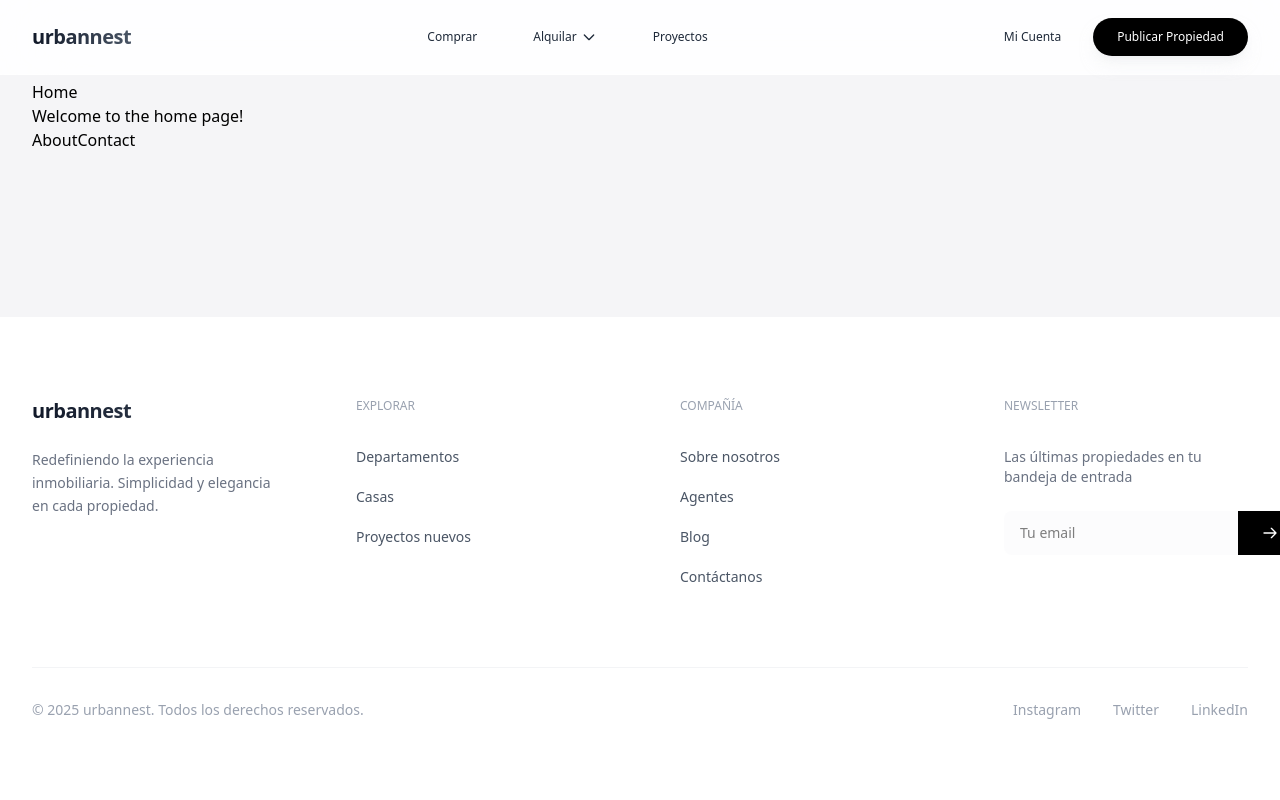
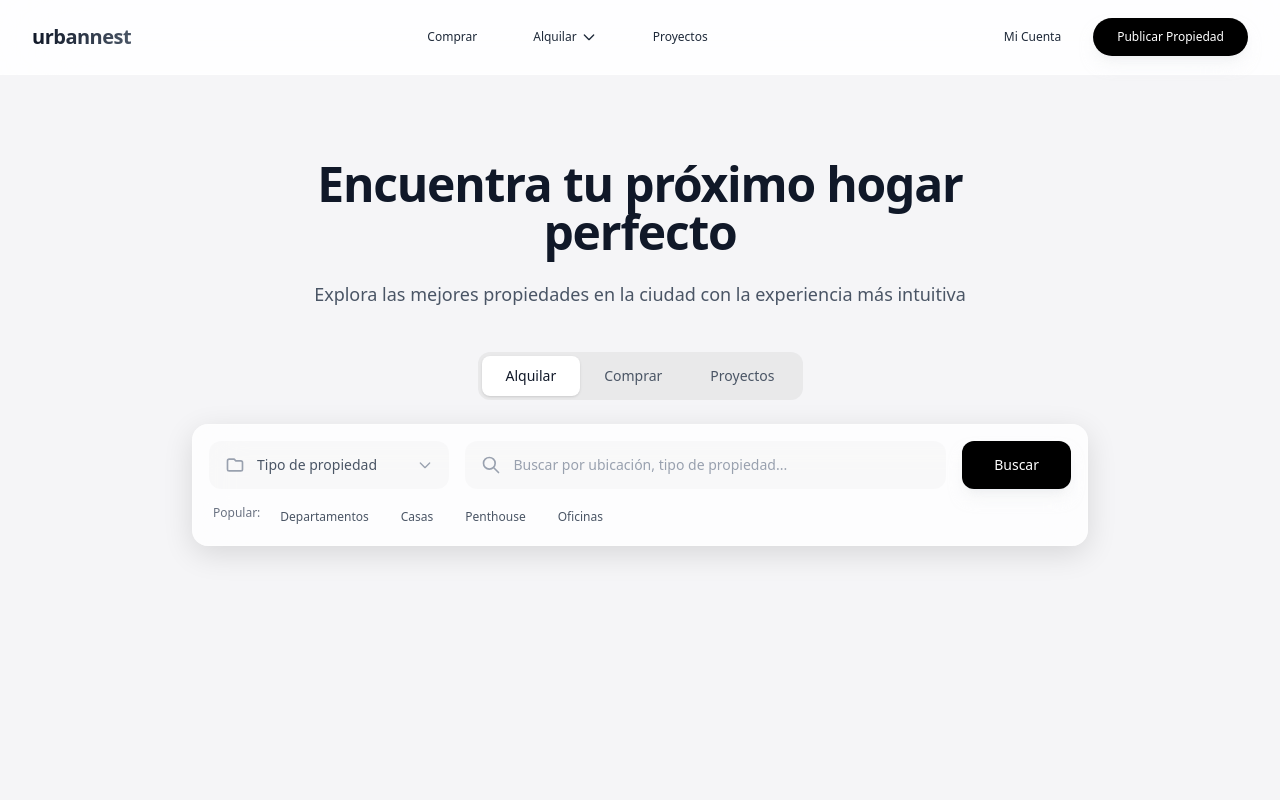
Before and after one commit to Russel-FS/ng-UrbanNest, an Angular app: page / in a window 1280 px wide. Shown: the top 800 px of the page. Built offline with nearby package versions, Linux system fonts and the light colour scheme.

Commit message:
desing int the home component

```diff
--- a/src/app/presentation/layout/layout.component.html
+++ b/src/app/presentation/layout/layout.component.html
@@ -100,7 +100,7 @@
     </nav>
 
     <!-- Main Content -->
-    <main class="flex-1 pt-20">
+    <main class="flex-1 pt-20 min-h-screen">
         <router-outlet />
     </main>
 
--- a/src/app/presentation/pages/home/home.component.html
+++ b/src/app/presentation/pages/home/home.component.html
@@ -1,6 +1,99 @@
-<div class="max-w-[1500px] mx-auto px-8">
-    <h1>Home</h1>
-    <p>Welcome to the home page!</p>
-    <a routerLink="/about">About</a>
-    <a routerLink="/contact">Contact</a>
+<div class="max-w-[1500px] mx-auto px-8 flex-grow">
+    <!-- Seccion principal -->
+    <div class="min-h-[500px] flex flex-col items-center justify-center py-20 relative">
+        <div class="text-center space-y-6 max-w-3xl mx-auto mb-11">
+            <h1 class="text-4xl md:text-5xl font-semibold tracking-tight text-gray-900">
+                Encuentra tu próximo hogar perfecto
+            </h1>
+            <p class="text-gray-600 text-lg">
+                Explora las mejores propiedades en la ciudad con la experiencia más intuitiva
+            </p>
+        </div>
+
+        <!-- busqueda -->
+        <div class="w-full max-w-4xl mx-auto">
+            <!-- Tabs -->
+            <div class="flex justify-center mb-6">
+                <div class="inline-flex p-1 bg-black/5 rounded-xl">
+                    <button type="button"
+                            class="px-6 py-2.5 rounded-lg text-sm font-medium bg-white shadow-sm text-gray-900 transition-all hover:shadow-md">
+                        Alquilar
+                    </button>
+                    <button type="button"
+                            class="px-6 py-2.5 rounded-lg text-sm font-medium text-gray-600 hover:text-gray-900 transition-colors">
+                        Comprar
+                    </button>
+                    <button type="button"
+                            class="px-6 py-2.5 rounded-lg text-sm font-medium text-gray-600 hover:text-gray-900 transition-colors">
+                        Proyectos
+                    </button>
+                </div>
+            </div>
+
+            <!-- caja de busqueda -->
+            <div class="bg-white/80 backdrop-blur-xl shadow-[0_8px_30px_rgb(0,0,0,0.12)] p-4 rounded-2xl border border-white/20">
+                <div class="flex flex-col md:flex-row gap-4">
+                    <div class="flex-1">
+                        <div class="relative">
+                            <svg class="w-5 h-5 absolute left-4 top-1/2 -translate-y-1/2 text-gray-400" fill="none" viewBox="0 0 24 24" stroke="currentColor">
+                                <path stroke-linecap="round" stroke-linejoin="round" stroke-width="2" d="M3 7v10a2 2 0 002 2h14a2 2 0 002-2V9a2 2 0 00-2-2h-6l-2-2H5a2 2 0 00-2 2z"/>
+                            </svg>
+                            <select class="w-full pl-12 pr-10 py-3.5 bg-black/[0.02] border-0 rounded-xl text-gray-600 text-sm focus:ring-0 appearance-none cursor-pointer hover:bg-black/[0.04] transition-colors">
+                                <option value="" selected disabled>Tipo de propiedad</option>
+                                <option value="departamento">Departamento</option>
+                                <option value="casa">Casa</option>
+                                <option value="duplex">Dúplex</option>
+                                <option value="penthouse">Penthouse</option>
+                                <option value="oficina">Oficina</option>
+                                <option value="local">Local Comercial</option>
+                                <option value="terreno">Terreno</option>
+                                <option value="hotel">Hotel</option>
+                            </select>
+                            <svg class="w-4 h-4 absolute right-4 top-1/2 -translate-y-1/2 text-gray-400 pointer-events-none" fill="none" viewBox="0 0 24 24" stroke="currentColor">
+                                <path stroke-linecap="round" stroke-linejoin="round" stroke-width="2" d="M19 9l-7 7-7-7"/>
+                            </svg>
+                        </div>
+                    </div>
+                    <div class="flex-[2]">
+                        <div class="relative">
+                            <svg class="w-5 h-5 absolute left-4 top-1/2 -translate-y-1/2 text-gray-400" fill="none" viewBox="0 0 24 24" stroke="currentColor">
+                                <path stroke-linecap="round" stroke-linejoin="round" stroke-width="2" d="M21 21l-6-6m2-5a7 7 0 11-14 0 7 7 0 0114 0z"/>
+                            </svg>
+                            <input type="text"
+                                   placeholder="Buscar por ubicación, tipo de propiedad..."
+                                   class="w-full pl-12 pr-4 py-3.5 bg-black/[0.02] border-0 rounded-xl text-sm focus:ring-0 placeholder-gray-400">
+                        </div>
+                    </div>
+                    <button type="button"
+                            class="md:w-auto w-full bg-black text-white px-8 py-3.5 rounded-xl text-sm font-medium hover:bg-gray-900 transition-colors shadow-lg shadow-gray-200/50 hover:shadow-xl">
+                        Buscar
+                    </button>
+                </div>
+
+                <!-- Tags populares -->
+                <div class="flex flex-wrap gap-2 mt-4 px-1">
+                    <span class="text-xs text-gray-500">Popular:</span>
+                    <button class="text-xs text-gray-600 hover:text-black transition-colors hover:bg-black/5 px-3 py-1 rounded-full">
+                        Departamentos
+                    </button>
+                    <button class="text-xs text-gray-600 hover:text-black transition-colors hover:bg-black/5 px-3 py-1 rounded-full">
+                        Casas
+                    </button>
+                    <button class="text-xs text-gray-600 hover:text-black transition-colors hover:bg-black/5 px-3 py-1 rounded-full">
+                        Penthouse
+                    </button>
+                    <button class="text-xs text-gray-600 hover:text-black transition-colors hover:bg-black/5 px-3 py-1 rounded-full">
+                        Oficinas
+                    </button>
+                </div>
+            </div>
+        </div>
+        <!--Elemento decorativo-->
+        <div class="absolute inset-0 -z-10 overflow-hidden ">
+
+            <div class="absolute inset-0 bg-gradient-to-b from-gray-50/50 via-white/80 to-white/90 backdrop-blur-sm"></div>
+            <div class="absolute -top-40 -right-40 w-80 h-80 bg-purple-100 rounded-full mix-blend-multiply filter blur-2xl opacity-20"></div>
+            <div class="absolute -bottom-40 -left-40 w-80 h-80 bg-cyan-100 rounded-full mix-blend-multiply filter blur-2xl opacity-20"></div>
+        </div>
+    </div>
 </div>
```
